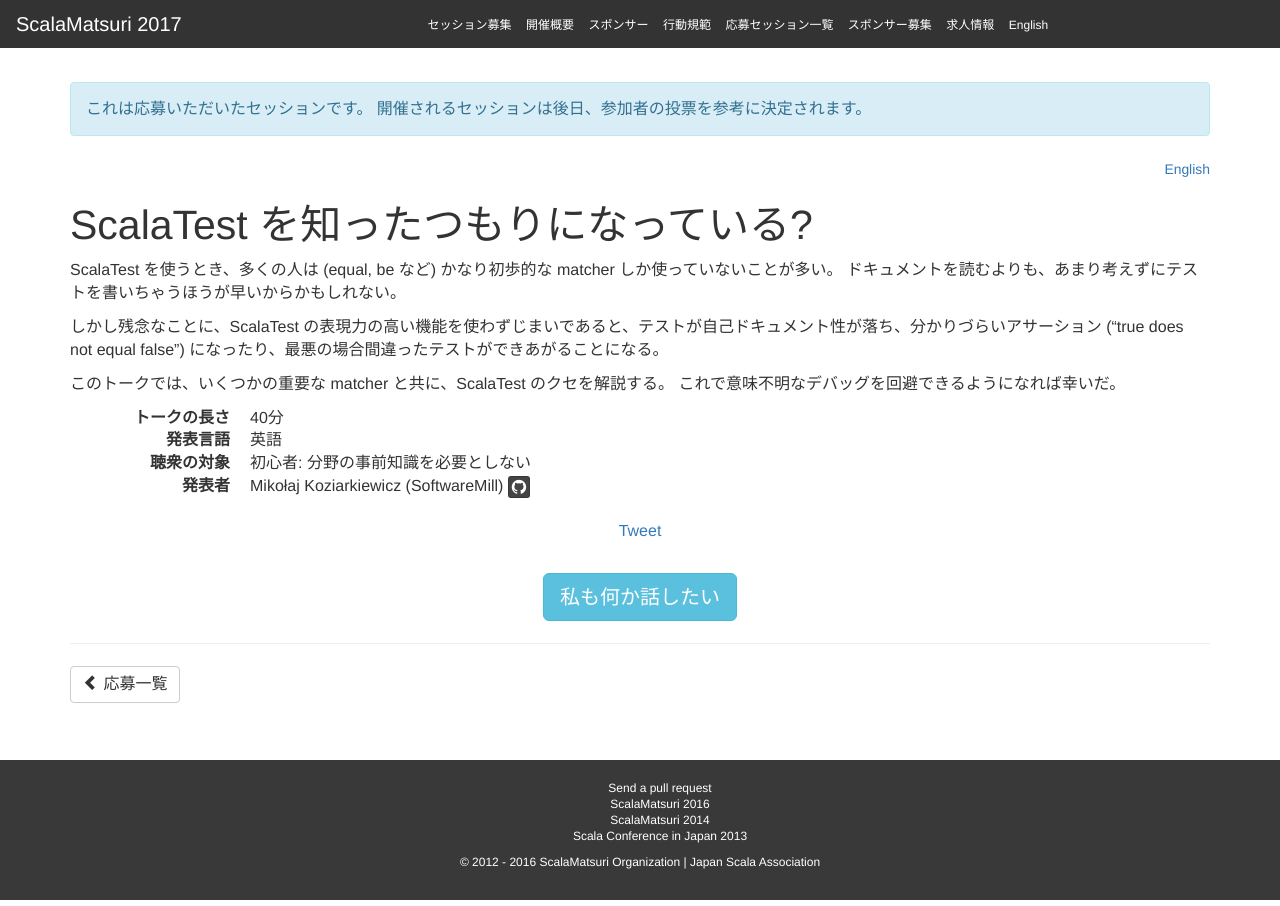
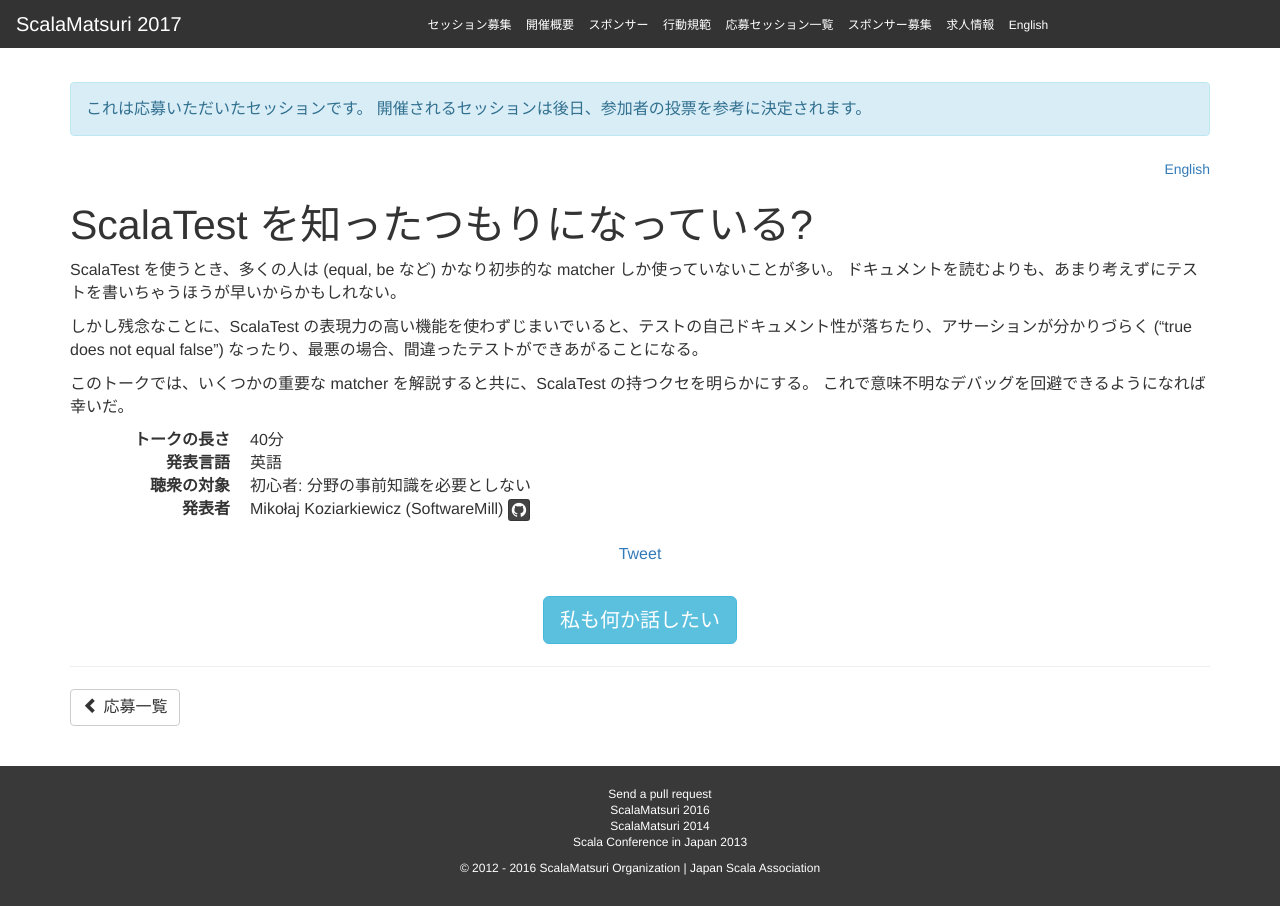
Before and after one commit to scalajp/2017.scalamatsuri.org, a Jekyll site: the page built from _candidates_ja/MikołajKoziarkiewicz_1.md, in a window 1280 px wide. Built offline with Jekyll 4.4.1, drawn with Linux system fonts in a browser that asks for light colours; nearby versions of some CDN libraries; comment, search, counter and statistics services are not loaded.

Commit message:
fix some wordings

```diff
--- a/_candidates_ja/MikołajKoziarkiewicz_1.md
+++ b/_candidates_ja/MikołajKoziarkiewicz_1.md
@@ -14,7 +14,7 @@
 ScalaTest を使うとき、多くの人は (equal, be など) かなり初歩的な matcher しか使っていないことが多い。
 ドキュメントを読むよりも、あまり考えずにテストを書いちゃうほうが早いからかもしれない。
 
-しかし残念なことに、ScalaTest の表現力の高い機能を使わずじまいであると、テストが自己ドキュメント性が落ち、分かりづらいアサーション ("true does not equal false") になったり、最悪の場合間違ったテストができあがることになる。
+しかし残念なことに、ScalaTest の表現力の高い機能を使わずじまいでいると、テストの自己ドキュメント性が落ちたり、アサーションが分かりづらく ("true does not equal false") なったり、最悪の場合、間違ったテストができあがることになる。
 
-このトークでは、いくつかの重要な matcher と共に、ScalaTest のクセを解説する。
+このトークでは、いくつかの重要な matcher を解説すると共に、ScalaTest の持つクセを明らかにする。
 これで意味不明なデバッグを回避できるようになれば幸いだ。
```
